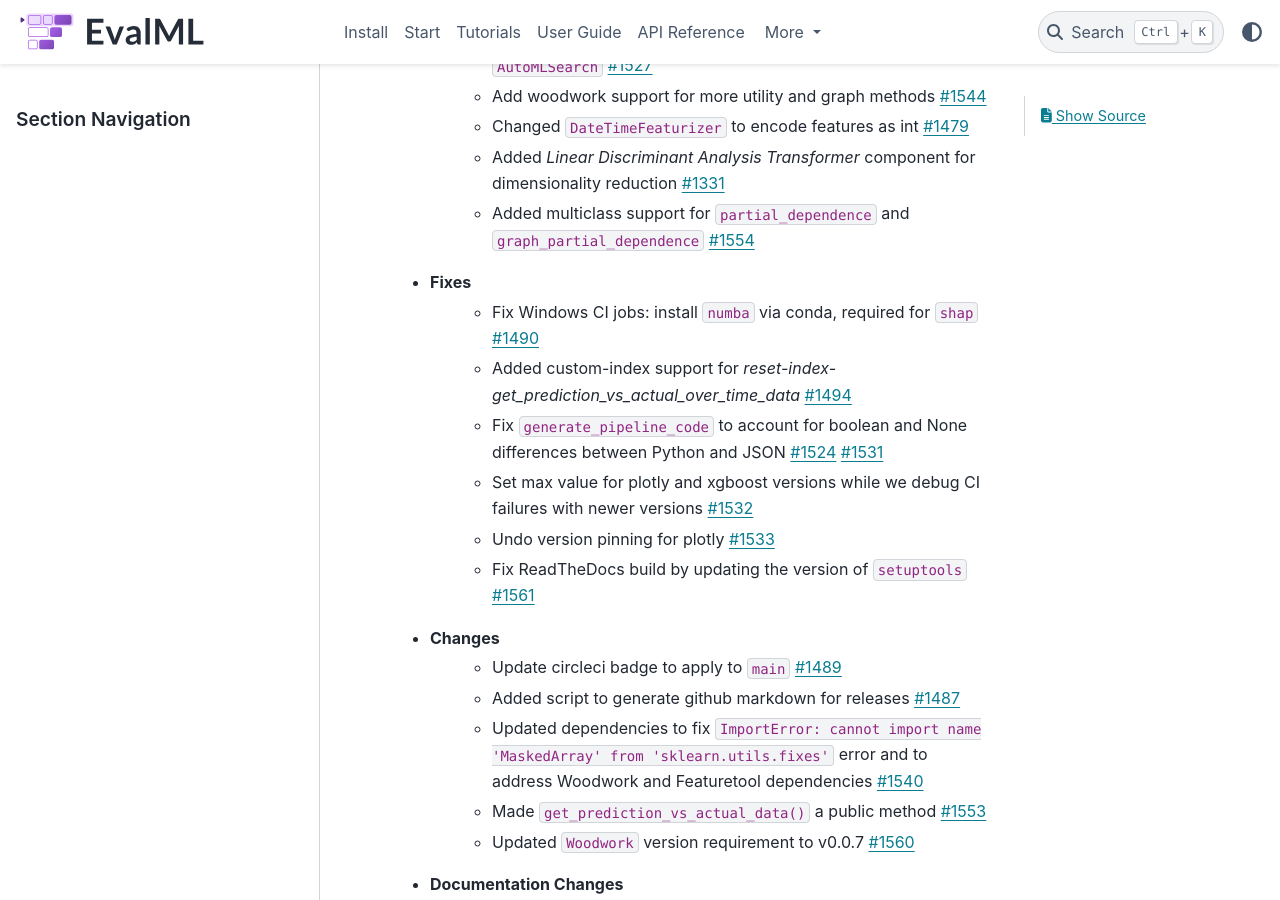
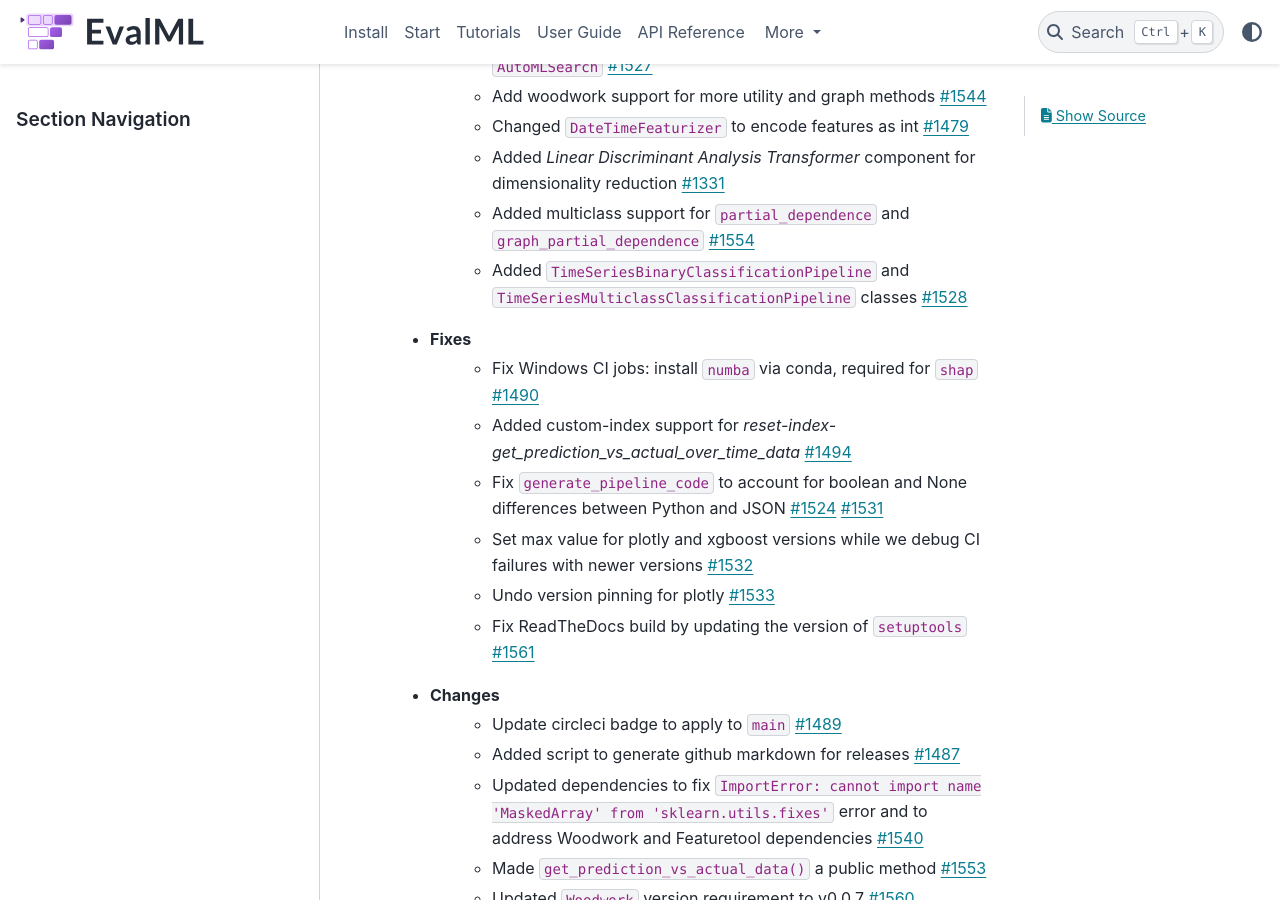
Before and after one commit to alteryx/evalml, a Sphinx documentation site: the page built from docs/source/release_notes.rst, in a window 1280 px wide and 900 px high, scrolled down 810 px. Built offline with Sphinx 7.4.7 and the PyData theme 0.15.4, drawn with Linux system fonts in a browser that asks for light colours; comment, search, counter and statistics services are not loaded.

Commit message:
Adding PR 1528 to release notes.

```diff
--- a/docs/source/release_notes.rst
+++ b/docs/source/release_notes.rst
@@ -18,6 +18,7 @@ Release Notes
         * Changed ``DateTimeFeaturizer`` to encode features as int :pr:`1479`
         * Added `Linear Discriminant Analysis Transformer` component for dimensionality reduction :pr:`1331`
         * Added multiclass support for ``partial_dependence`` and ``graph_partial_dependence`` :pr:`1554`
+        * Added ``TimeSeriesBinaryClassificationPipeline`` and ``TimeSeriesMulticlassClassificationPipeline`` classes :pr:`1528`
     * Fixes
         * Fix Windows CI jobs: install ``numba`` via conda, required for ``shap`` :pr:`1490`
         * Added custom-index support for `reset-index-get_prediction_vs_actual_over_time_data` :pr:`1494`
```
